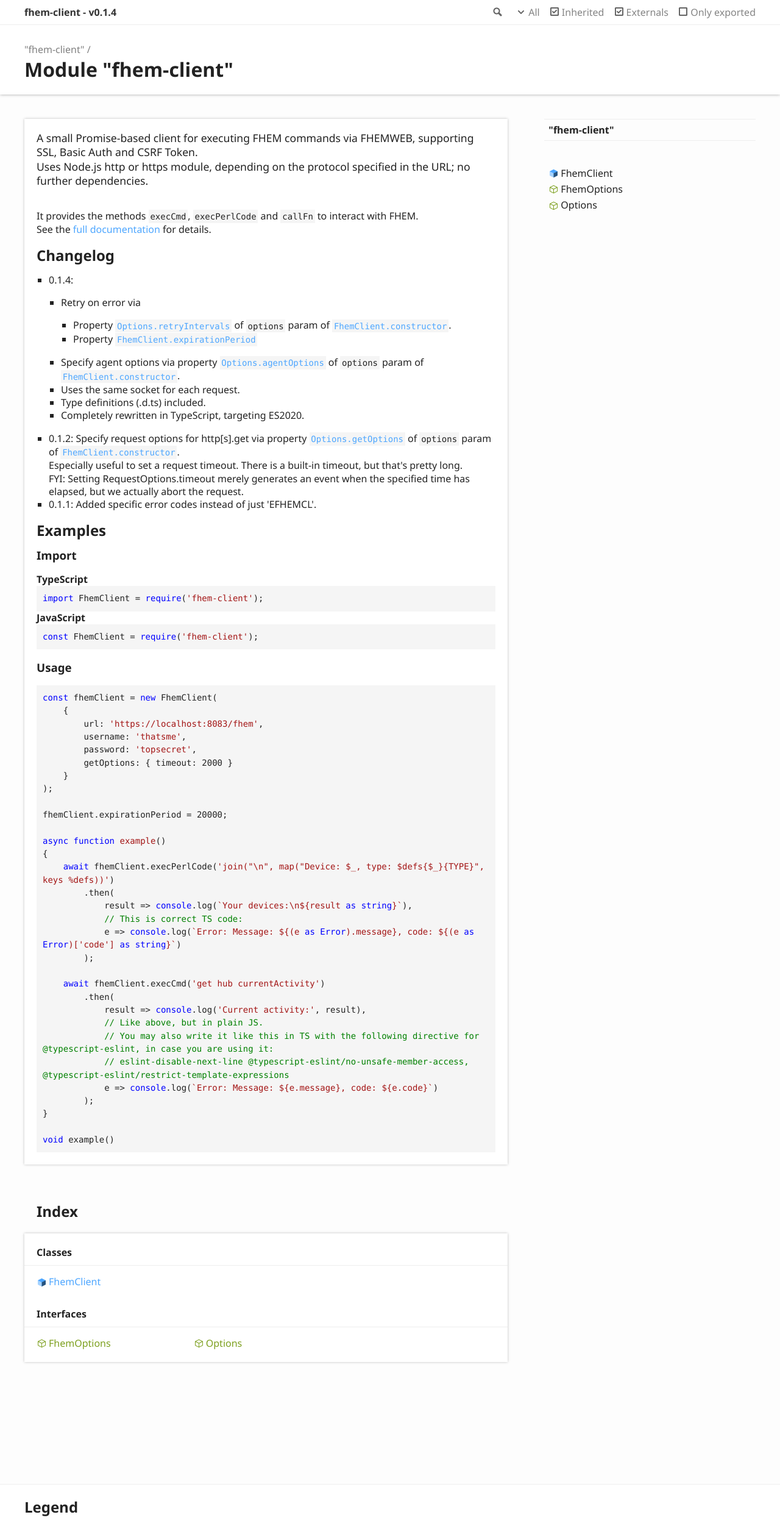
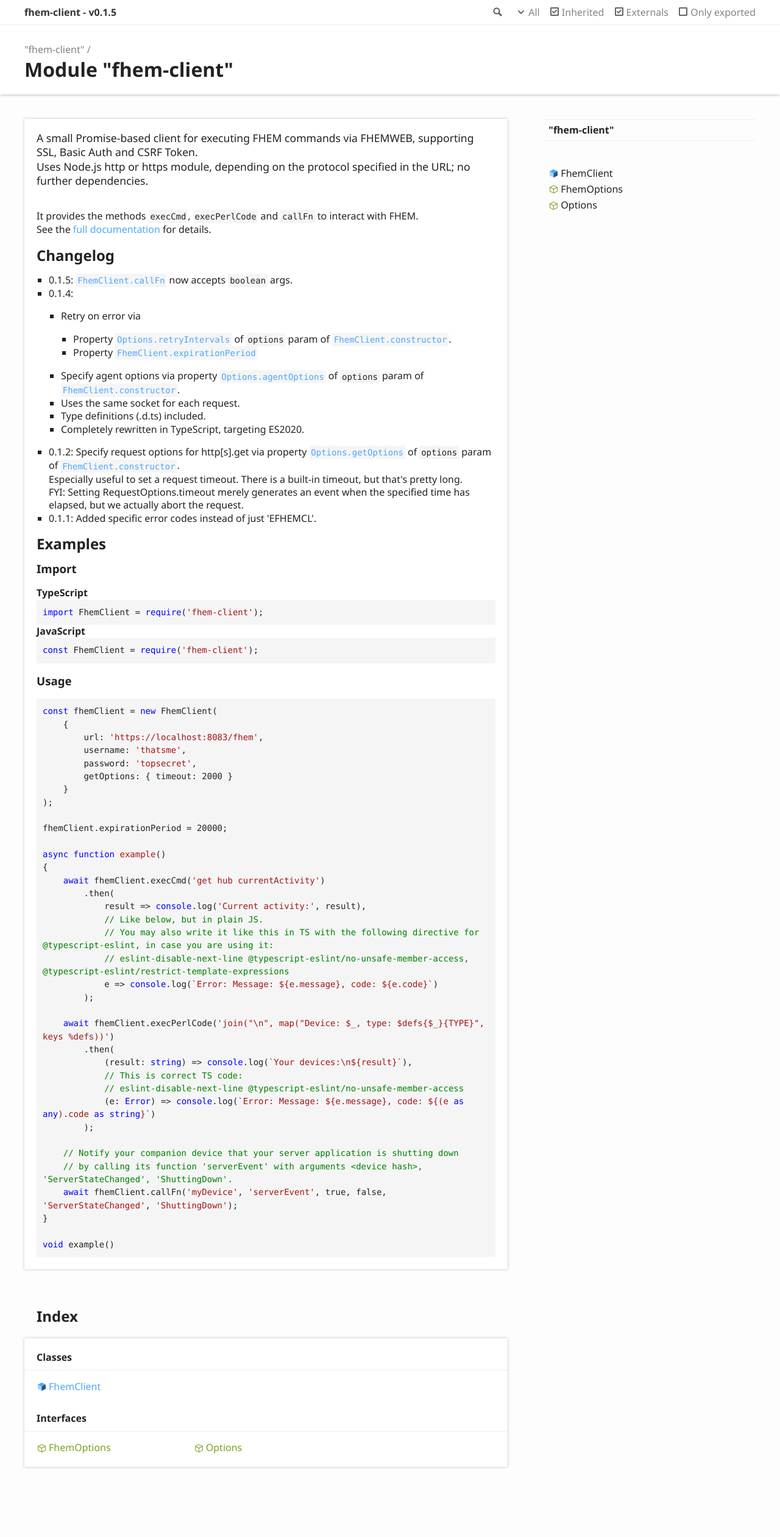
Before and after one commit to derkallevombau/fhem-client, a website: page docs/index.html in a window 1280 px wide. Shown: the top 2521 px of the page at 61% size. Drawn offline with Linux system fonts and the light colour scheme.

Commit message:
docs: Updated

```diff
--- a/docs/index.html
+++ b/docs/index.html
@@ -3,8 +3,8 @@
 <head>
 	<meta charset="utf-8">
 	<meta http-equiv="X-UA-Compatible" content="IE=edge">
-	<title>&quot;fhem-client&quot; | fhem-client - v0.1.4</title>
-	<meta name="description" content="Documentation for fhem-client - v0.1.4">
+	<title>&quot;fhem-client&quot; | fhem-client - v0.1.5</title>
+	<meta name="description" content="Documentation for fhem-client - v0.1.5">
 	<meta name="viewport" content="width=device-width, initial-scale=1">
 	<link rel="stylesheet" href="assets/css/main.css">
 </head>
@@ -22,7 +22,7 @@
 						<li class="state loading">Preparing search index...</li>
 						<li class="state failure">The search index is not available</li>
 					</ul>
-					<a href="index.html" class="title">fhem-client - v0.1.4</a>
+					<a href="index.html" class="title">fhem-client - v0.1.5</a>
 				</div>
 				<div class="table-cell" id="tsd-widgets">
 					<div id="tsd-filter">
@@ -73,6 +73,7 @@
 						<h2>Changelog</h2>
 					</a>
 					<ul>
+						<li>0.1.5: <a href="classes/_fhem_client_.fhemclient.html#callfn"><code>FhemClient.callFn</code></a> now accepts <code>boolean</code> args.</li>
 						<li>0.1.4:<ul>
 								<li>Retry on error via<ul>
 										<li>Property <a href="interfaces/_fhem_client_.options.html#retryintervals"><code>Options.retryIntervals</code></a> of <code>options</code> param of <a href="classes/_fhem_client_.fhemclient.html#constructor"><code>FhemClient.constructor</code></a>.</li>
@@ -123,21 +124,26 @@ fhemClient.expirationPeriod = <span class="hljs-number">20000</span>;
 
 <span class="hljs-keyword">async</span> <span class="hljs-function"><span class="hljs-keyword">function</span> <span class="hljs-title">example</span>(<span class="hljs-params"></span>)
 </span>{
-    <span class="hljs-keyword">await</span> fhemClient.execPerlCode(<span class="hljs-string">&#x27;join(&quot;\n&quot;, map(&quot;Device: $_, type: $defs{$_}{TYPE}&quot;, keys %defs))&#x27;</span>)
-        .then(
-            <span class="hljs-function"><span class="hljs-params">result</span> =&gt;</span> <span class="hljs-built_in">console</span>.log(<span class="hljs-string">`Your devices:\n<span class="hljs-subst">${result <span class="hljs-keyword">as</span> <span class="hljs-built_in">string</span>}</span>`</span>),
-            <span class="hljs-comment">// This is correct TS code:</span>
-            <span class="hljs-function"><span class="hljs-params">e</span> =&gt;</span> <span class="hljs-built_in">console</span>.log(<span class="hljs-string">`Error: Message: <span class="hljs-subst">${(e <span class="hljs-keyword">as</span> <span class="hljs-built_in">Error</span>).message}</span>, code: <span class="hljs-subst">${(e <span class="hljs-keyword">as</span> <span class="hljs-built_in">Error</span>)[<span class="hljs-string">&#x27;code&#x27;</span>] <span class="hljs-keyword">as</span> <span class="hljs-built_in">string</span>}</span>`</span>)
-        );
-
     <span class="hljs-keyword">await</span> fhemClient.execCmd(<span class="hljs-string">&#x27;get hub currentActivity&#x27;</span>)
         .then(
             <span class="hljs-function"><span class="hljs-params">result</span> =&gt;</span> <span class="hljs-built_in">console</span>.log(<span class="hljs-string">&#x27;Current activity:&#x27;</span>, result),
-            <span class="hljs-comment">// Like above, but in plain JS.</span>
+            <span class="hljs-comment">// Like below, but in plain JS.</span>
             <span class="hljs-comment">// You may also write it like this in TS with the following directive for @typescript-eslint, in case you are using it:</span>
             <span class="hljs-comment">// eslint-disable-next-line @typescript-eslint/no-unsafe-member-access, @typescript-eslint/restrict-template-expressions</span>
             <span class="hljs-function"><span class="hljs-params">e</span> =&gt;</span> <span class="hljs-built_in">console</span>.log(<span class="hljs-string">`Error: Message: <span class="hljs-subst">${e.message}</span>, code: <span class="hljs-subst">${e.code}</span>`</span>)
         );
+
+    <span class="hljs-keyword">await</span> fhemClient.execPerlCode(<span class="hljs-string">&#x27;join(&quot;\n&quot;, map(&quot;Device: $_, type: $defs{$_}{TYPE}&quot;, keys %defs))&#x27;</span>)
+        .then(
+            <span class="hljs-function">(<span class="hljs-params">result: <span class="hljs-built_in">string</span></span>) =&gt;</span> <span class="hljs-built_in">console</span>.log(<span class="hljs-string">`Your devices:\n<span class="hljs-subst">${result}</span>`</span>),
+            <span class="hljs-comment">// This is correct TS code:</span>
+            <span class="hljs-comment">// eslint-disable-next-line @typescript-eslint/no-unsafe-member-access</span>
+            <span class="hljs-function">(<span class="hljs-params">e: <span class="hljs-built_in">Error</span></span>) =&gt;</span> <span class="hljs-built_in">console</span>.log(<span class="hljs-string">`Error: Message: <span class="hljs-subst">${e.message}</span>, code: <span class="hljs-subst">${(e <span class="hljs-keyword">as</span> <span class="hljs-built_in">any</span>).code <span class="hljs-keyword">as</span> <span class="hljs-built_in">string</span>}</span>`</span>)
+        );
+
+    <span class="hljs-comment">// Notify your companion device that your server application is shutting down</span>
+    <span class="hljs-comment">// by calling its function &#x27;serverEvent&#x27; with arguments &lt;device hash&gt;, &#x27;ServerStateChanged&#x27;, &#x27;ShuttingDown&#x27;.</span>
+    <span class="hljs-keyword">await</span> fhemClient.callFn(<span class="hljs-string">&#x27;myDevice&#x27;</span>, <span class="hljs-string">&#x27;serverEvent&#x27;</span>, <span class="hljs-literal">true</span>, <span class="hljs-literal">false</span>, <span class="hljs-string">&#x27;ServerStateChanged&#x27;</span>, <span class="hljs-string">&#x27;ShuttingDown&#x27;</span>);
 }
 
 <span class="hljs-built_in">void</span> example()</code></pre>
```
Also changed, not shown: docs/classes/_fhem_client_.fhemclient.html (+8 -8 lines), docs/interfaces/_fhem_client_.fhemoptions.html (+3 -3 lines), docs/interfaces/_fhem_client_.options.html (+3 -3 lines).
